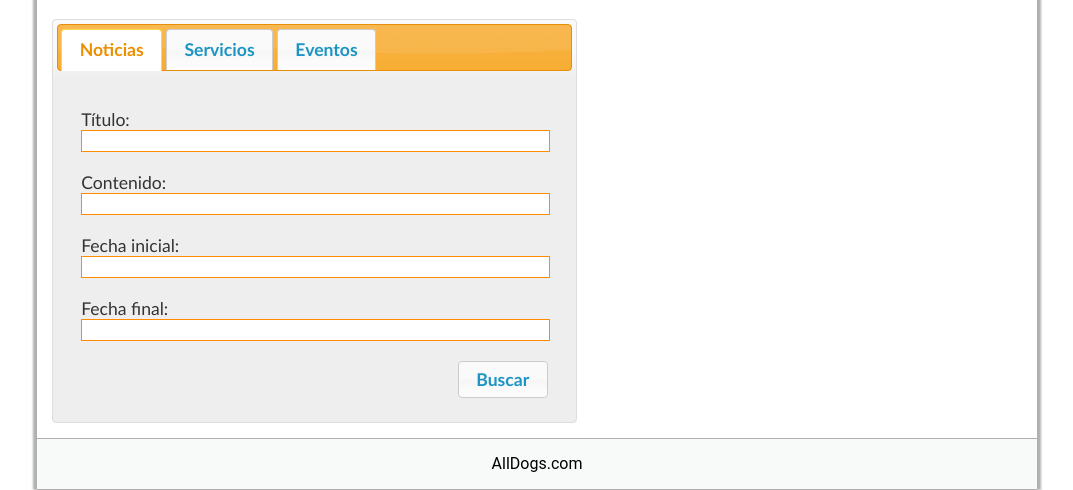
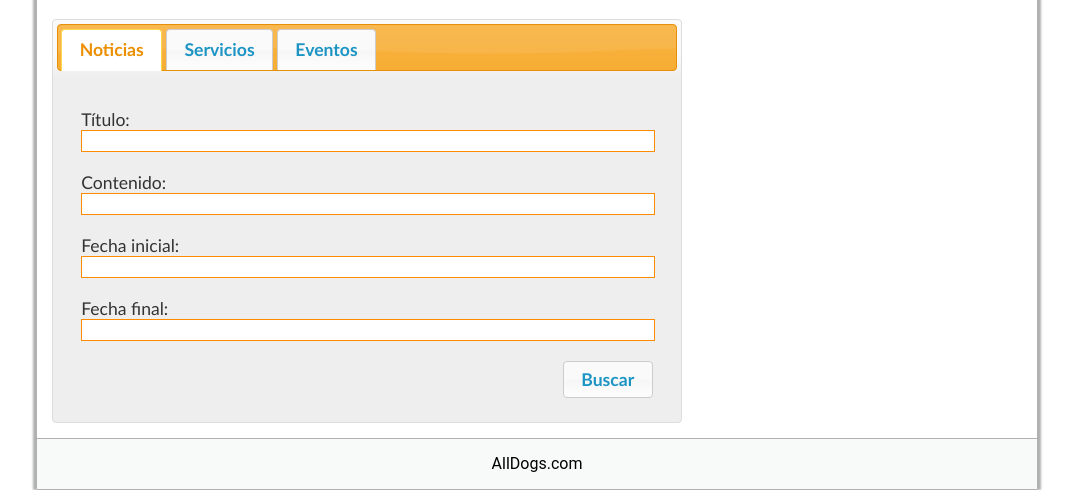
Before and after one commit to guilhermebussidias/AW-3.0, a PHP site: page /buscar.php in a window 1280 px wide. Shown: the part 482-972 px from the top of the page, without its empty margins (103-1176 px from the left). Run offline with PHP 8.4, Linux system fonts and the light colour scheme; data that the repository does not hold is empty.

Commit message:
Cambios estéticos en buscar (2)

```diff
--- a/resources/css/buscar.css
+++ b/resources/css/buscar.css
@@ -51,7 +51,7 @@
 
 .busqueda-box {
   float: left;
-  width: 75%;
+  width: 90%;
   margin: 15px;
 }
 
```
